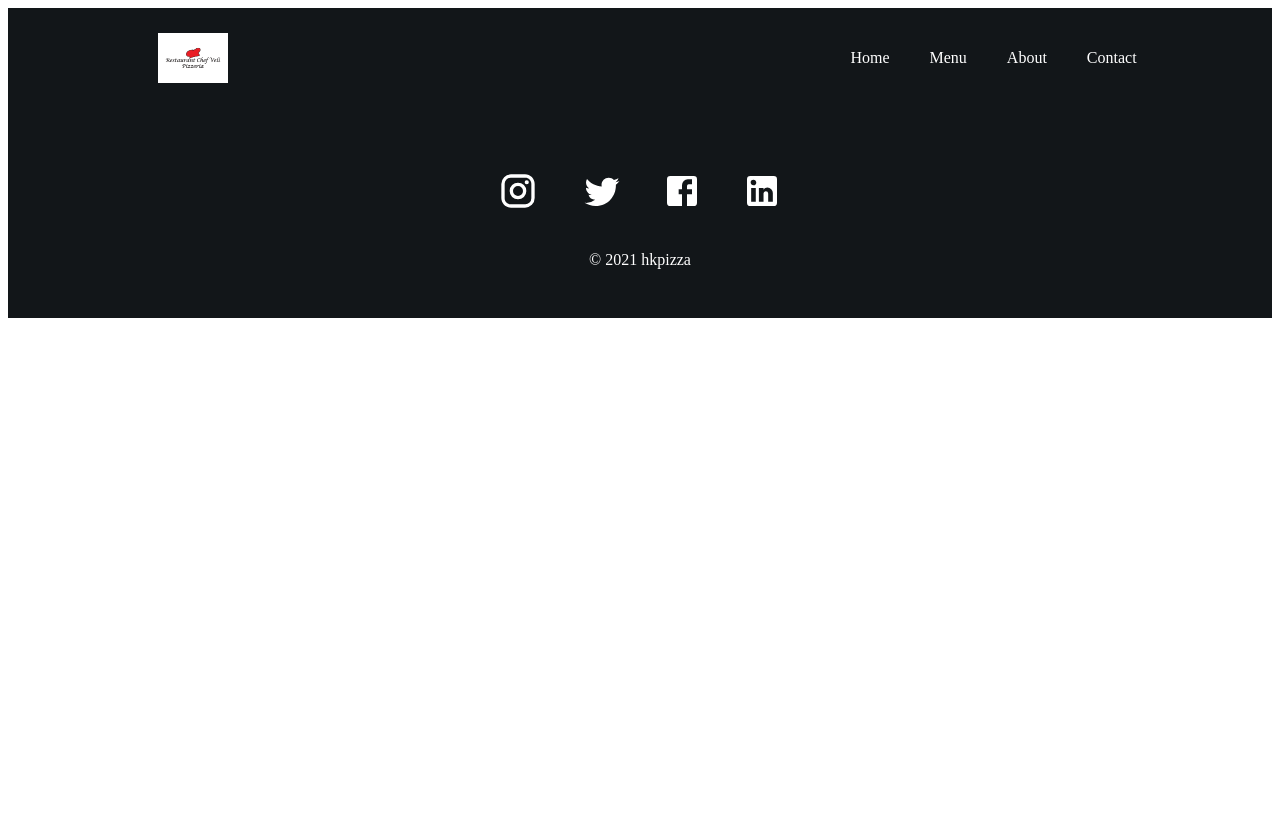
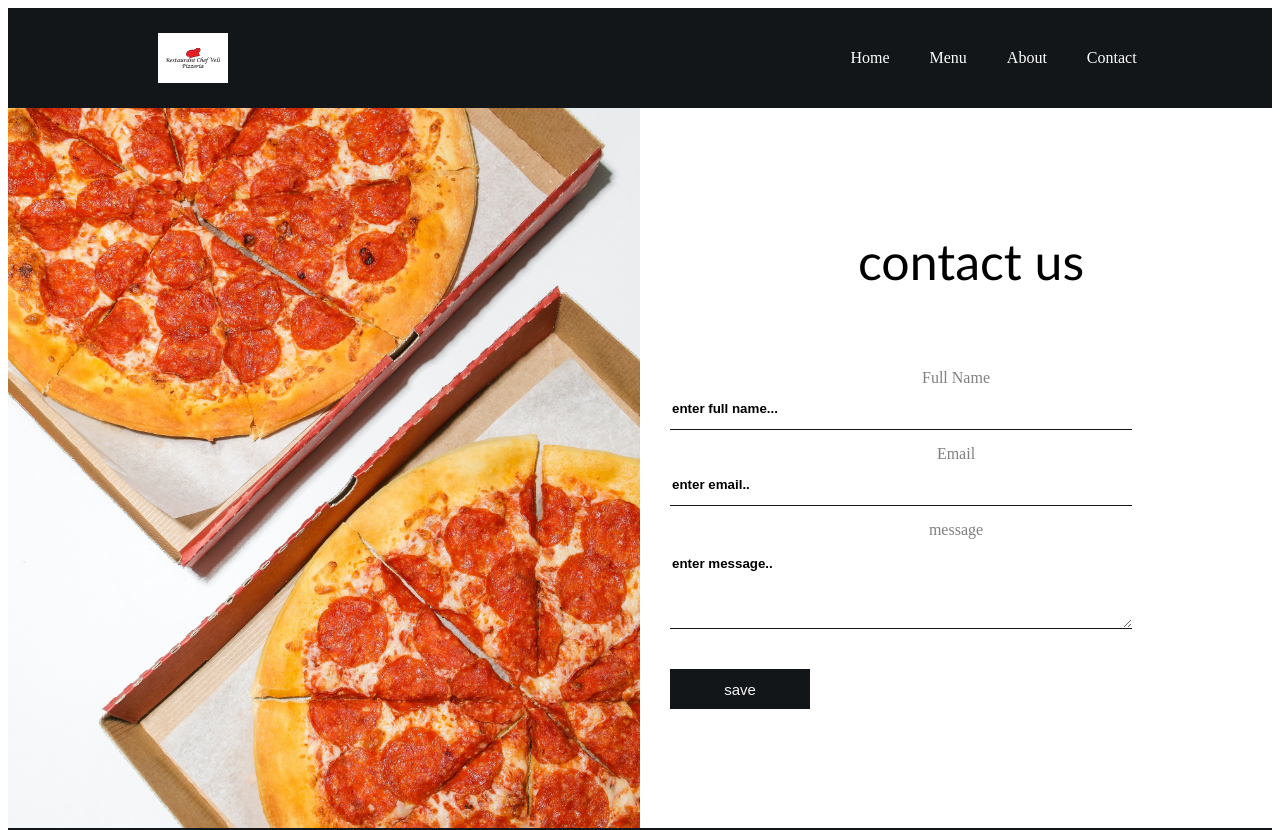
Before and after one commit to harun3851/restaurant, a React (Create React App) app: page /contact in a window 1280 px wide. Shown: the top 830 px of the page. Before the commit the page ends 800 px from the top, so only its background shows below. Built offline with nearby package versions, Linux system fonts and the light colour scheme.

Commit message:
contact us page added

```diff
--- a/src/App.js
+++ b/src/App.js
@@ -5,6 +5,7 @@ import Home from './pages/Home';
 import Menu from './pages/Menu';
 import { BrowserRouter as Router , Route, Routes } from 'react-router-dom';
 import About from './pages/About';
+import Contact from './pages/Contact';
 function App() {
   return (
     <div className="App">
@@ -15,6 +16,7 @@ function App() {
       <Route path="/" element={<Home/>}/>
       <Route path="/menu" element={<Menu/>}/>
       <Route path='/about' element={<About/>}/>
+      <Route path='/contact' element={<Contact/>}/>
 
     </Routes>
 
--- /dev/null
+++ b/src/pages/Contact.js
@@ -0,0 +1,26 @@
+import React from 'react';
+import "../styles/Contact.css";
+import PizzaLeft from '../assets/pizzaLeft.jpg';
+
+function Contact() {
+  return (
+    <div  className='contact' >
+        <div className='leftSide'  style={{backgroundImage:`url(${PizzaLeft})`}}></div>
+        <div className='rightSide'>
+    <h1> contact us</h1>
+    <form id="contact-form " method='POST'>
+        <label htmlFor="name">Full Name</label>
+        <input name='name' placeholder='enter full name...' type='text' />
+        <label htmlfor="email">Email</label>
+        <input name='email' placeholder='enter email..' type="email" />
+        <label htmlFor='message'>message</label>
+        <textarea rows="6" placeholder='enter message..' name="message"></textarea>
+        <button type='submit'>save</button>
+    </form>
+
+        </div>
+        </div>
+  );
+}
+
+export default Contact;
--- /dev/null
+++ b/src/styles/Contact.css
@@ -0,0 +1,80 @@
+.contact {
+    width: 100%;
+    height: 90vh;
+    display: flex;
+  }
+
+  .contact .leftSide {
+    height: 100%;
+    flex: 50%;
+    background-position: center;
+    background-repeat: no-repeat;
+    background-size: cover;
+  }
+
+  .contact .rightSide {
+    height: 100%;
+    flex: 50%;
+    display: flex;
+    flex-direction: column;
+    justify-content: center;
+  }
+
+  .contact .rightSide h1 {
+    font-family: "Trebuchet MS", "Lucida Sans Unicode", "Lucida Grande",
+      "Lucida Sans", Arial, sans-serif;
+    font-weight: 10;
+    font-size: 50px;
+    margin-left: 30px;
+  }
+
+  form {
+    display: flex;
+    flex-direction: column;
+    width: auto;
+    height: auto;
+    padding: 30px;
+  }
+
+  form input {
+    height: 40px;
+    width: 80%;
+    border: none;
+    border-bottom: 1px solid #121619;
+    color: black;
+  }
+
+  form textarea {
+    margin-top: 15px;
+    height: 70px;
+    width: 80%;
+    border: none;
+    border-bottom: 1px solid #121619;
+    color: black;
+  }
+  input::placeholder,
+  textarea::placeholder {
+    font-weight: bold;
+    color: black;
+    font-family: Arial, Helvetica, sans-serif;
+  }
+  form input:focus,
+  textarea:focus {
+    outline: none;
+  }
+
+  form label {
+    margin-top: 15px;
+    color: grey;
+  }
+
+  form button {
+    margin-top: 40px;
+    width: 140px;
+    height: 40px;
+    border: none;
+    background-color: #121619;
+    color: whitesmoke;
+    font-size: 15px;
+    cursor: pointer;
+  }
```
